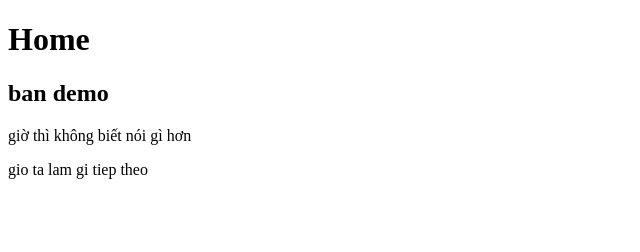
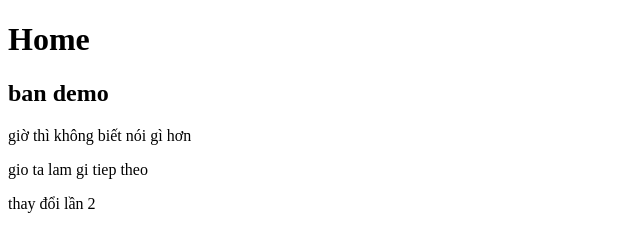
Before and after one commit to lekhanhduy/porject, a plain HTML site: page index.html in a window 1280 px wide. Shown: the whole page, without its empty margins (0-640 px from the left). Drawn offline with Linux system fonts and the light colour scheme.

Commit message:
thay đổi lần 2

```diff
--- a/index.html
+++ b/index.html
@@ -9,5 +9,6 @@
         <h2>ban demo</h2>
         <p>giờ thì không biết nói gì hơn</p>
         <p>gio ta lam gi tiep theo</p>
+        <p>thay đổi lần 2</p>
     </body>
 </html>
```
